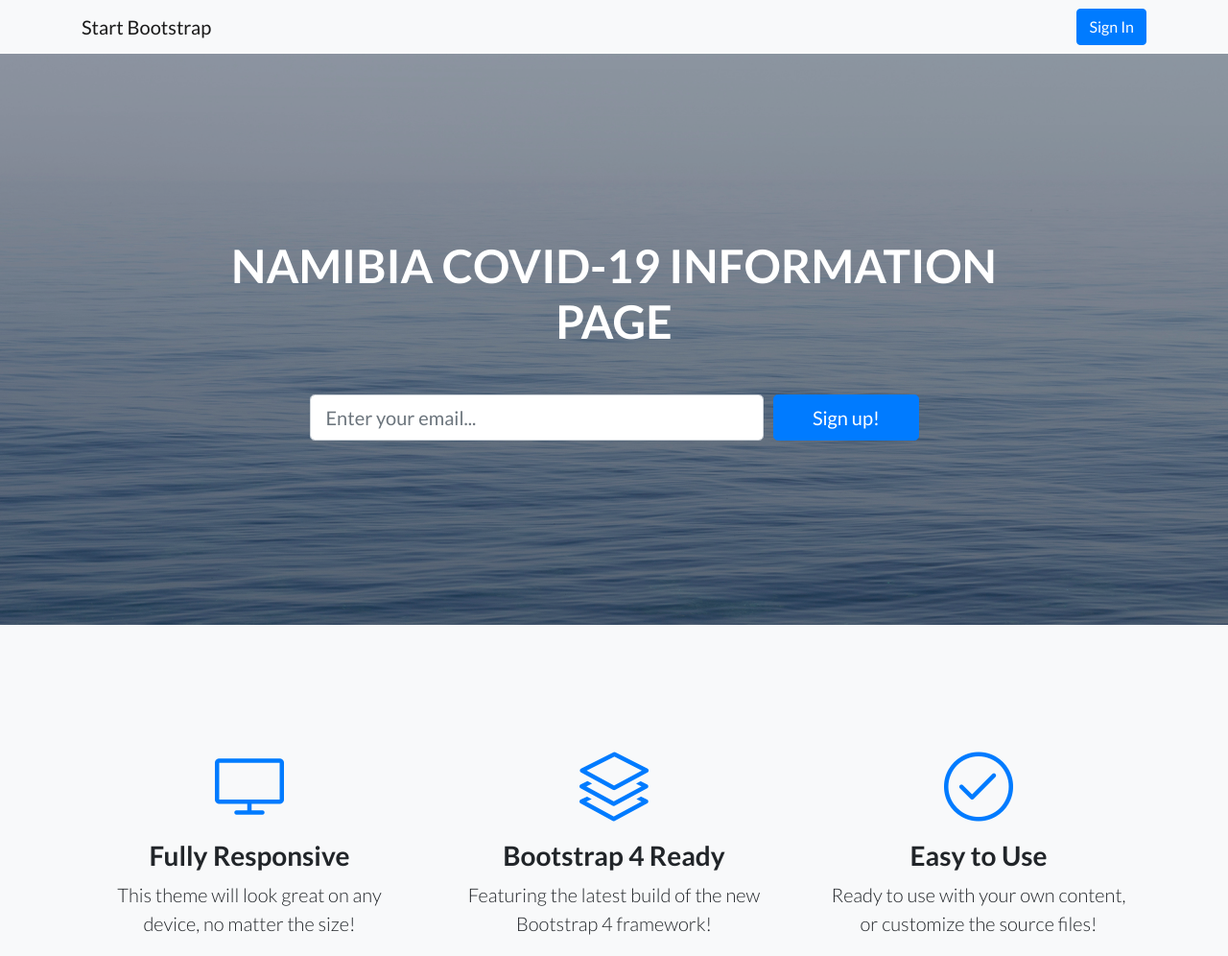
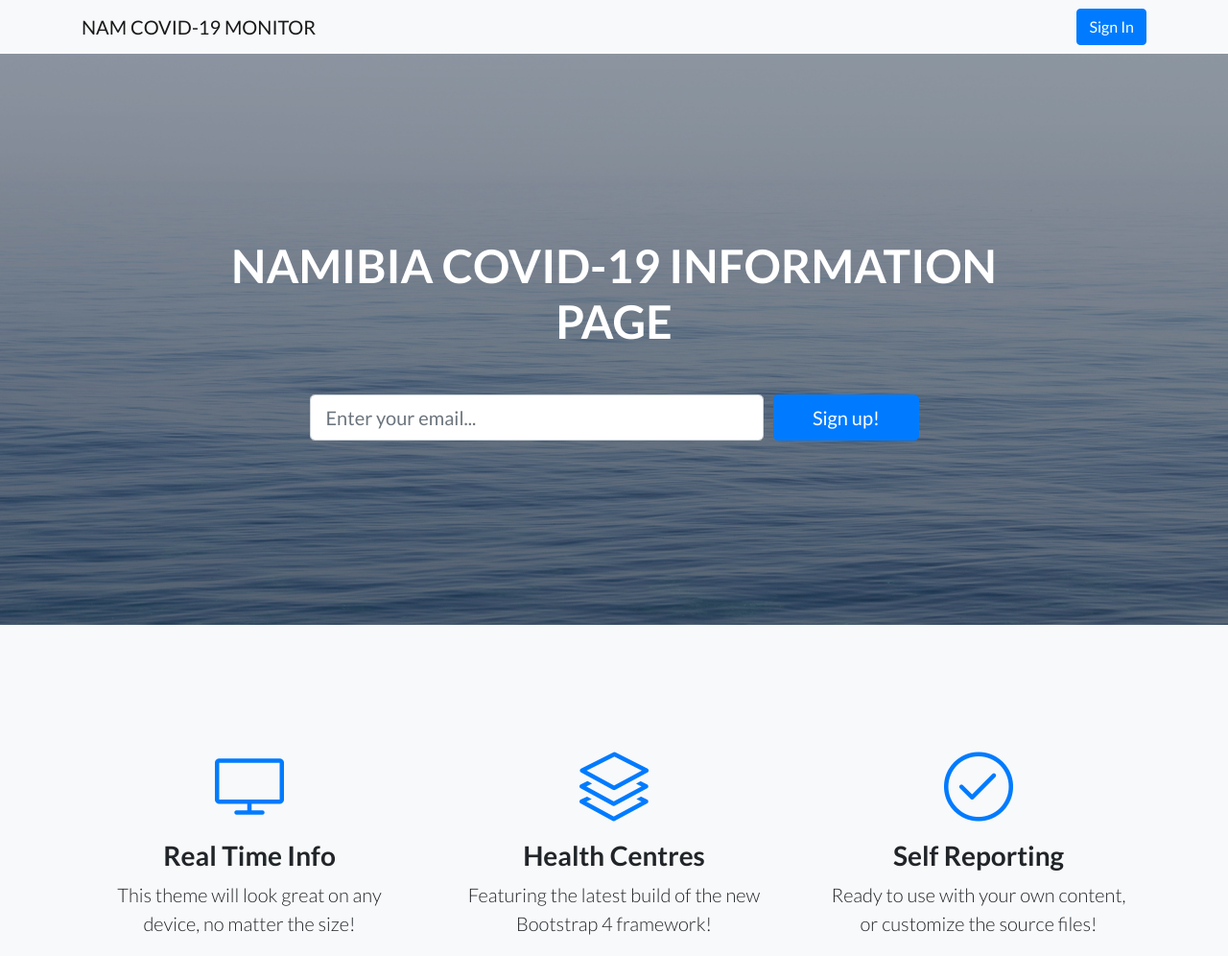
Before and after one commit to ovasoft/covid-19, a website: page index.html in a window 1280 px wide. Shown: the top 996 px of the page at 96% size. Drawn offline with Linux system fonts and the light colour scheme.

Commit message:
Update index.html

```diff
--- a/index.html
+++ b/index.html
@@ -28,7 +28,7 @@
   <!-- Navigation -->
   <nav class="navbar navbar-light bg-light static-top">
     <div class="container">
-      <a class="navbar-brand" href="#">Start Bootstrap</a>
+      <a class="navbar-brand" href="#">NAM COVID-19 MONITOR</a>
       <a class="btn btn-primary" href="#">Sign In</a>
     </div>
   </nav>
@@ -66,7 +66,7 @@
             <div class="features-icons-icon d-flex">
               <i class="icon-screen-desktop m-auto text-primary"></i>
             </div>
-            <h3>Fully Responsive</h3>
+            <h3>Real Time Info</h3>
             <p class="lead mb-0">This theme will look great on any device, no matter the size!</p>
           </div>
         </div>
@@ -75,7 +75,7 @@
             <div class="features-icons-icon d-flex">
               <i class="icon-layers m-auto text-primary"></i>
             </div>
-            <h3>Bootstrap 4 Ready</h3>
+            <h3>Health Centres</h3>
             <p class="lead mb-0">Featuring the latest build of the new Bootstrap 4 framework!</p>
           </div>
         </div>
@@ -84,7 +84,7 @@
             <div class="features-icons-icon d-flex">
               <i class="icon-check m-auto text-primary"></i>
             </div>
-            <h3>Easy to Use</h3>
+            <h3>Self Reporting</h3>
             <p class="lead mb-0">Ready to use with your own content, or customize the source files!</p>
           </div>
         </div>
```
